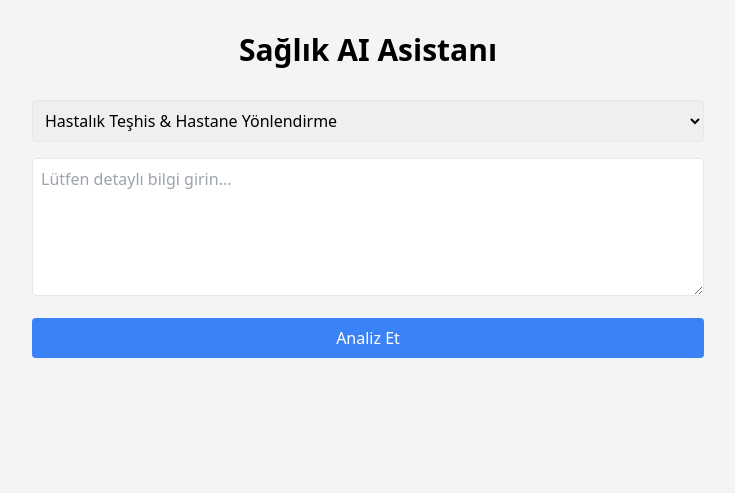
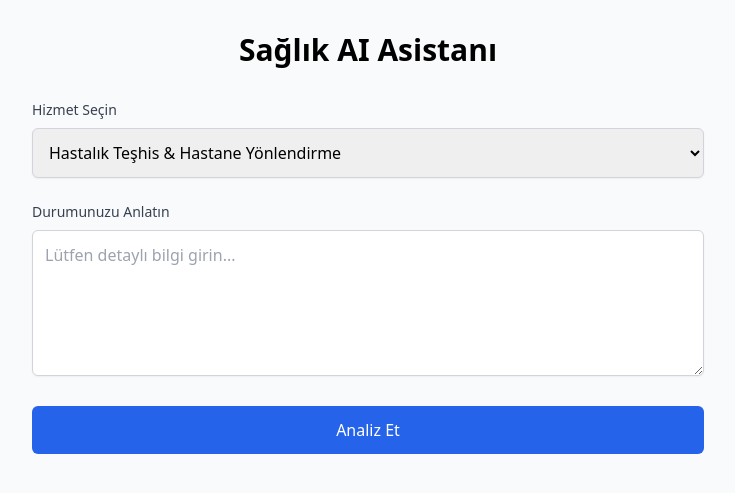
Before and after one commit to iryah/saglik-danismani, a Flask app: page / in a window 1280 px wide. Shown: the top 493 px of the page, without its empty margins (272-1007 px from the left). Run offline with Flask 3, Linux system fonts and the light colour scheme; some libraries are stand-ins or nearby versions.

Commit message:
Update index.html

```diff
--- a/templates/index.html
+++ b/templates/index.html
@@ -6,54 +6,74 @@
     <title>Sağlık AI Asistanı</title>
     <script src="https://cdn.tailwindcss.com"></script>
 </head>
-<body class="bg-gray-100">
+<body class="bg-gray-50">
     <div class="container mx-auto px-4 py-8">
         <h1 class="text-3xl font-bold text-center mb-8">Sağlık AI Asistanı</h1>
 
         <div class="max-w-2xl mx-auto">
-            <select id="serviceType" class="w-full p-2 mb-4 border rounded">
+            <div class="mb-6">
+                <label for="serviceType" class="block text-sm font-medium text-gray-700 mb-2">Hizmet Seçin</label>
+                <select id="serviceType" class="w-full p-3 border border-gray-300 rounded-md shadow-sm">
                     <option value="diagnosis">Hastalık Teşhis & Hastane Yönlendirme</option>
                     <option value="psychologist">AI Psikolog Asistanı</option>
                     <option value="aesthetic">Estetik İşlem Planlayıcı</option>
                     <option value="vacation">Tatil Fırsat Avcısı</option>
                     <option value="opportunity">Fırsat Analiz Motoru</option>
                 </select>
+            </div>
 
-            <textarea id="userInput" class="w-full p-2 mb-4 border rounded" rows="5"
+            <div class="mb-6">
+                <label for="userInput" class="block text-sm font-medium text-gray-700 mb-2">Durumunuzu Anlatın</label>
+                <textarea
+                    id="userInput"
+                    rows="5"
+                    class="w-full p-3 border border-gray-300 rounded-md shadow-sm"
                     placeholder="Lütfen detaylı bilgi girin..."></textarea>
+            </div>
 
-            <button onclick="generateResponse()"
-                    class="w-full bg-blue-500 text-white p-2 rounded hover:bg-blue-600">
+            <button
+                onclick="generateResponse()"
+                class="w-full bg-blue-600 text-white p-3 rounded-md hover:bg-blue-700 transition-colors">
                 Analiz Et
             </button>
 
-            <div id="response" class="mt-8 p-4 bg-white rounded shadow-lg hidden">
+            <div id="loading" class="hidden mt-8 text-center">
+                <div class="animate-spin rounded-full h-8 w-8 border-b-2 border-blue-600 mx-auto"></div>
+                <p class="mt-2 text-gray-600">Analiz yapılıyor...</p>
+            </div>
+
+            <div id="response" class="hidden mt-8">
+                <div class="bg-white p-6 rounded-lg shadow-md">
                     <h2 class="text-xl font-bold mb-4">Sonuç</h2>
-                <div id="responseContent" class="whitespace-pre-wrap"></div>
+                    <div id="responseContent" class="prose prose-blue max-w-none"></div>
+                </div>
             </div>
         </div>
     </div>
 
     <script>
     async function generateResponse() {
+        const loading = document.getElementById('loading');
+        const responseDiv = document.getElementById('response');
+        const responseContent = document.getElementById('responseContent');
         const serviceType = document.getElementById('serviceType').value;
         const userInput = document.getElementById('userInput').value;
-        const responseDiv = document.getElementById('response');
-        const responseContent = document.getElementById('responseContent');
-
-        responseDiv.classList.add('hidden');
 
         if (!userInput.trim()) {
-            alert('Lütfen bilgi girin');
+            alert('Lütfen durumunuzu anlatın');
             return;
         }
+
+        // UI'ı hazırla
+        loading.classList.remove('hidden');
+        responseDiv.classList.add('hidden');
+        responseContent.textContent = '';
 
         try {
             const response = await fetch('/api/service', {
                 method: 'POST',
                 headers: {
-                    'Content-Type': 'application/json',
-                    'Accept': 'application/json'
+                    'Content-Type': 'application/json'
                 },
                 body: JSON.stringify({
                     service_type: serviceType,
@@ -64,14 +84,16 @@
             const data = await response.json();
 
             if (data.success) {
+                responseContent.textContent = data.response;
                 responseDiv.classList.remove('hidden');
-                responseContent.textContent = data.response;
             } else {
-                alert('Bir hata oluştu: ' + data.error);
+                alert('Üzgünüm, bir hata oluştu: ' + (data.error || 'Bilinmeyen hata'));
             }
         } catch (error) {
             console.error('Error:', error);
-            alert('Bir hata oluştu, lütfen tekrar deneyin');
+            alert('Bir bağlantı hatası oluştu. Lütfen tekrar deneyin.');
+        } finally {
+            loading.classList.add('hidden');
         }
     }
     </script>
```
Lines whose indentation alone changed are shown as unchanged.
